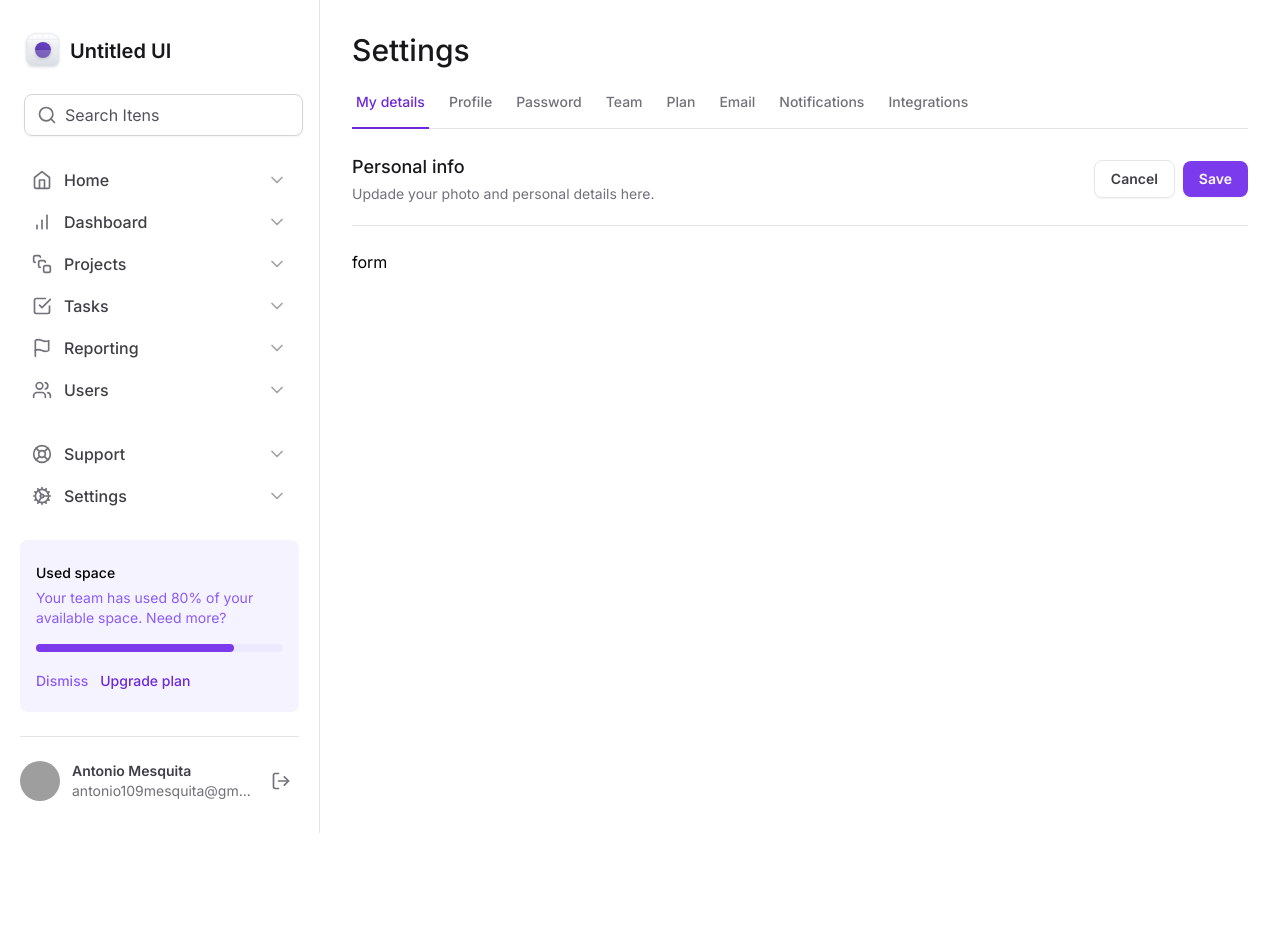
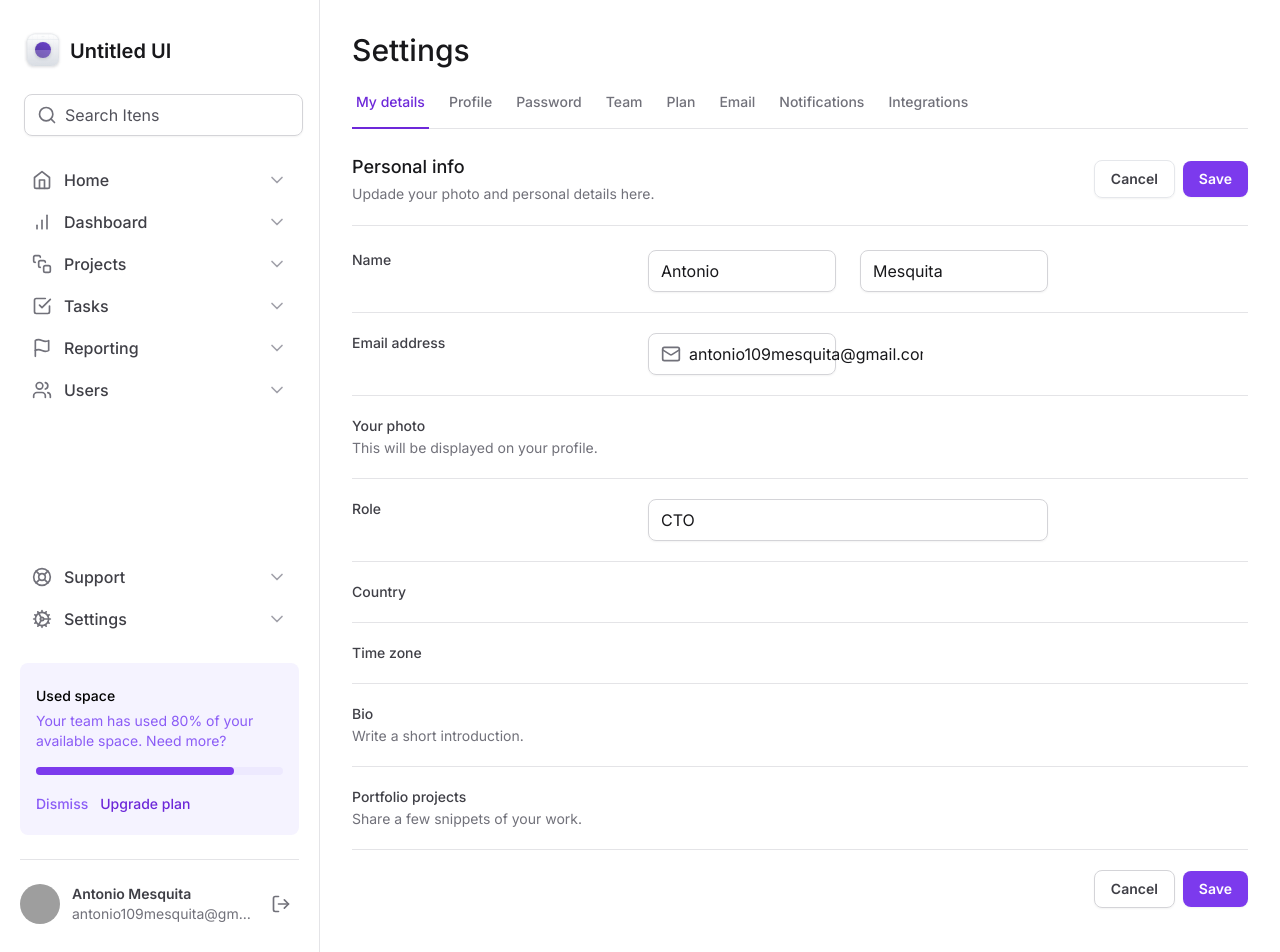
Before and after one commit to AntonioMesquit/tailwind-next, a Next.js app: page / in a window 1280 px wide. Shown: the top 952 px of the page. Before the commit the page ends 833 px from the top, so only its background shows below. Built offline with nearby package versions, Linux system fonts and the light colour scheme; grey boxes are pictures that could not be loaded.

Commit message:
Adding form fields (name, email, photo, role, timezone, country, bio and portfolio projects

```diff
--- a/src/app/page.tsx
+++ b/src/app/page.tsx
@@ -1,5 +1,6 @@
 import { SettingTabs } from '@/components/SettingTabs'
-
+import * as Input from '@/components/Input'
+import { Mail } from 'lucide-react'
 export default function Home() {
   return (
     <>
@@ -31,8 +32,123 @@
           </div>
         </div>
 
-        <form id="settings" className="mt-6 flex w-full flex-col">
-          form
+        <form
+          id="settings"
+          className="mt-6 flex w-full flex-col gap-5 divide-y divide-zinc-200"
+        >
+          <div className="grid-cols-form grid gap-3">
+            <label
+              htmlFor="firstName"
+              className="text-sm font-medium text-zinc-700"
+            >
+              Name
+            </label>
+            <div className="grid grid-cols-2 gap-6">
+              <Input.InputRoot>
+                <Input.InputControl id="firstName" defaultValue="Antonio" />
+              </Input.InputRoot>
+              <Input.InputRoot>
+                <Input.InputControl defaultValue="Mesquita" />
+              </Input.InputRoot>
+            </div>
+          </div>
+
+          <div className="grid-cols-form grid gap-3 pt-5">
+            <label
+              htmlFor="email"
+              className="text-sm font-medium text-zinc-700"
+            >
+              Email address
+            </label>
+            <div className="grid grid-cols-2 gap-6">
+              <Input.InputRoot>
+                <Input.InputPrefix>
+                  <Mail className="h-5 w-5 text-zinc-500" />
+                </Input.InputPrefix>
+                <Input.InputControl
+                  id="email"
+                  type="email"
+                  defaultValue="antonio109mesquita@gmail.com"
+                />
+              </Input.InputRoot>
+            </div>
+          </div>
+
+          <div className="grid-cols-form grid gap-3 pt-5">
+            <label
+              htmlFor="photo"
+              className="text-sm font-medium text-zinc-700"
+            >
+              Your photo
+              <span className="mt-0.5 block text-sm font-normal text-zinc-500">
+                This will be displayed on your profile.
+              </span>
+            </label>
+            <div className="grid grid-cols-2 gap-6"></div>
+          </div>
+
+          <div className="grid-cols-form grid gap-3 pt-5">
+            <label htmlFor="role" className="text-sm font-medium text-zinc-700">
+              Role
+            </label>
+            <Input.InputRoot>
+              <Input.InputControl id="role" defaultValue="CTO" />
+            </Input.InputRoot>
+          </div>
+
+          <div className="grid-cols-form grid gap-3 pt-5">
+            <label htmlFor="role" className="text-sm font-medium text-zinc-700">
+              Country
+            </label>
+            <div></div>
+          </div>
+
+          <div className="grid-cols-form grid gap-3 pt-5">
+            <label
+              htmlFor="timezone"
+              className="text-sm font-medium text-zinc-700"
+            >
+              Time zone
+            </label>
+            <div></div>
+          </div>
+
+          <div className="grid-cols-form grid gap-3 pt-5">
+            <label htmlFor="bio" className="text-sm font-medium text-zinc-700">
+              Bio
+              <span className="mt-0.5 block text-sm font-normal text-zinc-500">
+                Write a short introduction.
+              </span>
+            </label>
+            <div />
+          </div>
+
+          <div className="grid-cols-form grid gap-3 pt-5">
+            <label
+              htmlFor="projects"
+              className="text-sm font-medium text-zinc-700"
+            >
+              Portfolio projects
+              <span className="mt-0.5 block text-sm font-normal text-zinc-500">
+                Share a few snippets of your work.
+              </span>
+            </label>
+            <div />
+          </div>
+          <div className="flex items-center justify-end gap-2 pt-5">
+            <button
+              type="button"
+              className="rounded-lg border border-zinc-300 px-4 py-2 text-sm font-semibold text-zinc-700 shadow-sm hover:bg-zinc-50"
+            >
+              Cancel
+            </button>
+            <button
+              type="submit"
+              className="rounded-lg bg-violet-600 px-4 py-2 text-sm font-semibold text-white shadow-sm hover:bg-violet-700"
+            >
+              Save
+            </button>
+          </div>
         </form>
       </div>
     </>
--- a/tailwind.config.ts
+++ b/tailwind.config.ts
@@ -7,6 +7,7 @@
       gridTemplateColumns: {
         app: 'minmax(18rem, 20rem) 1fr',
         profile: 'max-content 1fr min-content',
+        form: 'minmax(7.5rem, 17.5rem) minmax(25rem, 1fr) minmax(0, 15rem)',
       },
       backgroundImage: {
         'gradient-radial': 'radial-gradient(var(--tw-gradient-stops))',
```
